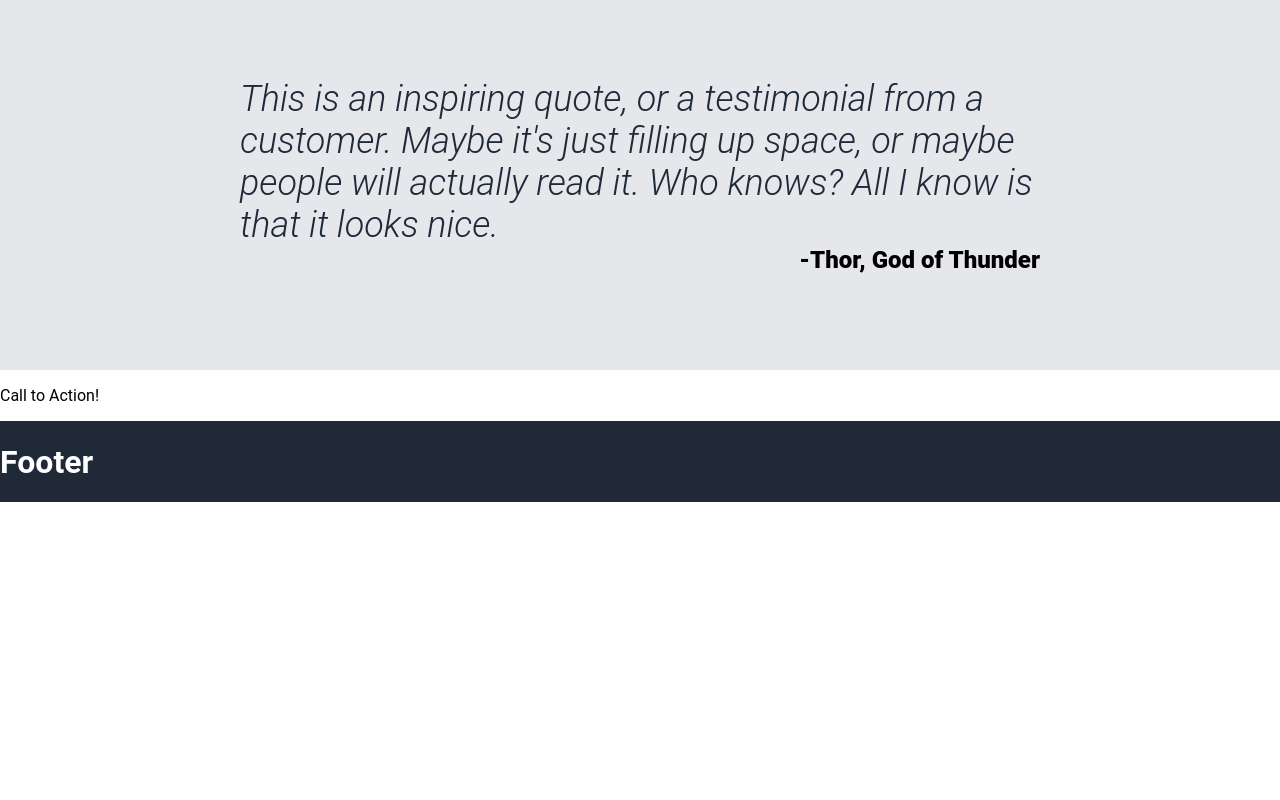
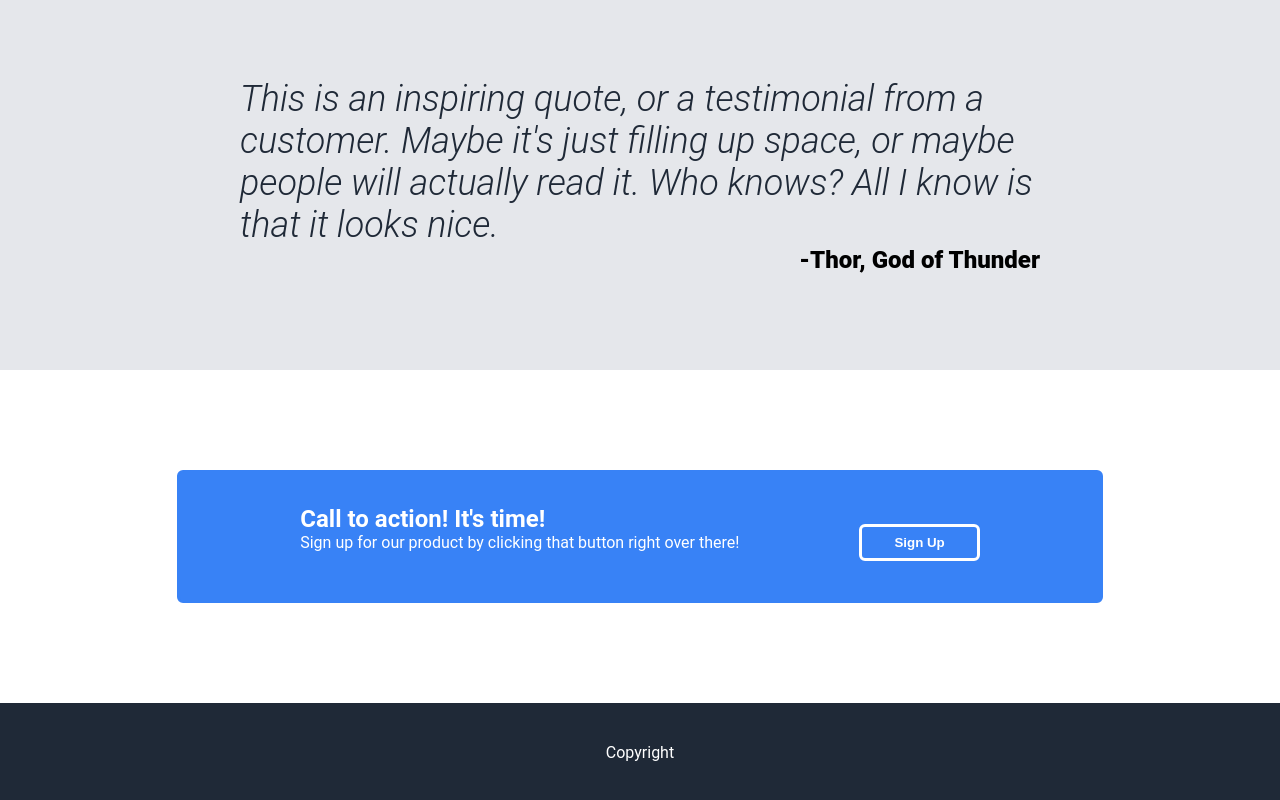
Before and after one commit to edisonnmnn/odin-landing-page, a plain HTML site: page index.html in a window 1280 px wide. Shown: the part 920-1720 px from the top of the page. Before the commit the page ends 1422 px from the top, so only its background shows below. Drawn offline with Linux system fonts and the light colour scheme.

Commit message:
Finish Call to Action and Footer

```diff
--- a/index.html
+++ b/index.html
@@ -58,18 +58,26 @@
 
         <div class="quote-section">
             <div class="container">
-                <em class = "quote"> This is an inspiring quote, or a testimonial from a customer. Maybe it's just filling up space, or maybe people will actually read it. Who knows? All I know is that it looks nice. </em>
+                <em class="quote"> This is an inspiring quote, or a testimonial from a customer. Maybe it's just filling up space, or maybe people will actually read it. Who knows? All I know is that it looks nice. </em>
                 <div class="quote-author">-Thor, God of Thunder</div>
             </div>
         </div>
 
         <div class="call-to-action">
-            <p> Call to Action!</p>
+            <div class="container">
+                <div class="cta-left">
+                    <div class="cta-text">Call to action! It's time!</div>
+                    <p>Sign up for our product by clicking that button right over there!</p>
+                </div>
+                <div class="cta-right">
+                    <button class="sign-up">Sign Up</button>
+                </div>
+            </div>
         </div>
     </div>
 
     <div class="footer">
-        <h1> Footer </h1>
+        <p>Copyright</p>
     </div>
 </body>
 </html>
--- a/style.css
+++ b/style.css
@@ -1,5 +1,7 @@
 html, body {
   height: 100%;
+  scroll-behavior: auto; /* or smooth */
+  overflow-anchor: none; /* Prevents layout shifts */
 }
 
 body {
@@ -106,7 +108,7 @@ ul {
     padding-right: 32px;
     padding-top: 8px;
     padding-bottom: 8px;
-    border-radius: 10px;
+    border-radius: 6px;
     margin-top: 12px;
     font-weight: 800;
 
@@ -195,4 +197,46 @@ ul {
 .call-to-action {
     display: flex;
     flex: 1;
+    padding: 100px;
+    justify-content: center;
 }
+
+.call-to-action .container {
+    display: flex;
+    padding: 32px 120px;
+    border: 3px solid #3882F6;
+    justify-content: space-between;
+    align-items: center;
+    flex-direction: row;
+    color: white;
+    background-color: #3882F6;
+    border-radius: 6px;
+    max-width: 1000px;
+}
+
+.container .sign-up {
+    border: 3px solid white;
+}
+
+.cta-left {
+    display: flex;
+    flex-direction: column;
+    flex: 1;
+    margin-right: 120px;
+    justify-content: center;
+}
+
+.cta-text {
+    font-size: 24px;
+    font-weight: bold;
+}
+
+.cta-left p {
+    margin-top: 0px;
+}
+
+.footer {
+    padding: 24px 0px;
+    display: flex;
+    justify-content: center;
+}
```
